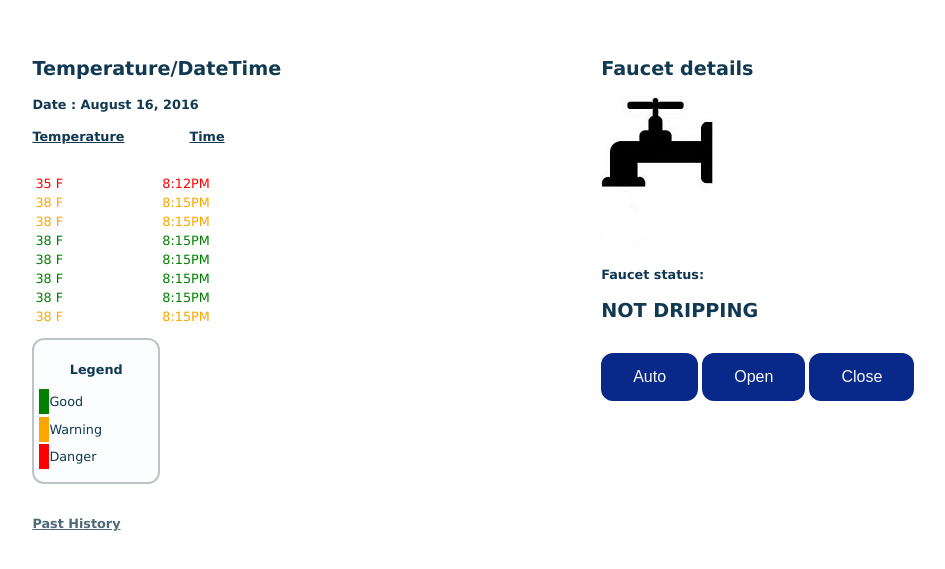
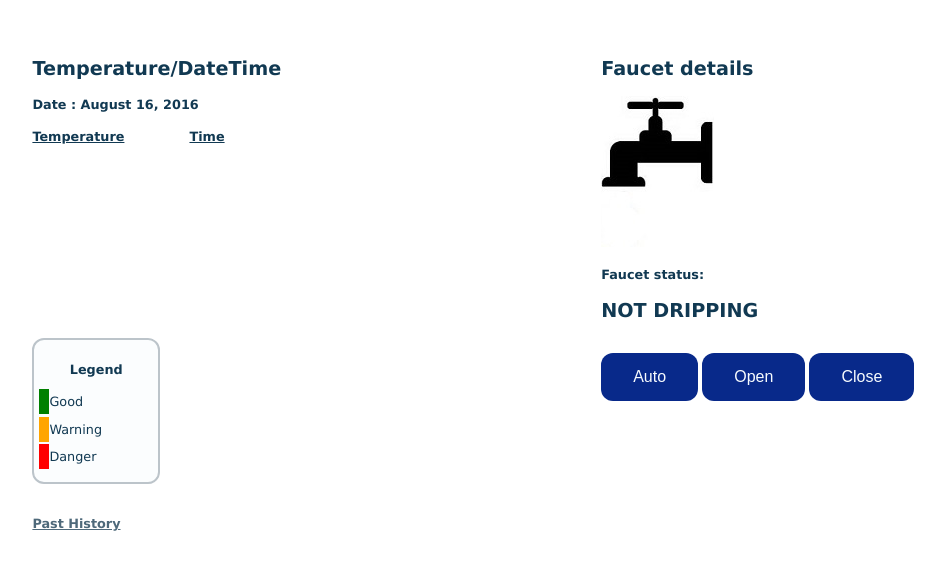
Before and after one commit to vuinguyen/SaveWaterPipesMultiUnit, a website: page client/selectedFaucetReading.html in a window 1280 px wide. Shown: the part 77-646 px from the top of the page, without its empty margins (102-1047 px from the left). Drawn offline with nearby package versions, Linux system fonts and the light colour scheme; no server answers; files whose address does not match are found by name.

Commit message:
style table change

```diff
--- a/client/selectedFaucetReading.html
+++ b/client/selectedFaucetReading.html
@@ -39,7 +39,7 @@
    <table id="temperature-table">
 
      <!--Test Data -->
-      <tr class="danger">
+      <!-- <tr class="danger">
         <td class="row-temperature"> 35 F </td>
         <td class="row-time"> 8:12PM </td>
       </tr>
@@ -59,12 +59,12 @@
         <td class="row-temperature"> 38 F </td>
         <td class="row-time"> 8:15PM </td>
       </tr>
-      <!-- <tr class="error" rowspan="2">
+       <tr class="error" rowspan="2">
         <td class="row-error"> WARNING: CENSOR OFFLINE</td>
       </tr>
       <tr class="error" rowspan="2">
         <td class="row-error"> WARNING: CENSOR OFFLINE</td>
-      </tr> -->
+      </tr>
       <tr class="good">
         <td class="row-temperature"> 38 F </td>
         <td class="row-time"> 8:15PM </td>
@@ -80,7 +80,7 @@
       <tr class="danger">
         <td class="row-temperature"> 38 F </td>
         <td class="row-time"> 8:15PM </td>
-      </tr>
+      </tr> -->
     </table>
 </div>
 
--- a/client/temperature-styles.css
+++ b/client/temperature-styles.css
@@ -42,7 +42,7 @@
 }
 
 .row-time{
-		padding-left: 120%;
+		padding-left: 100%;
 }
 
 .row-error{
```
